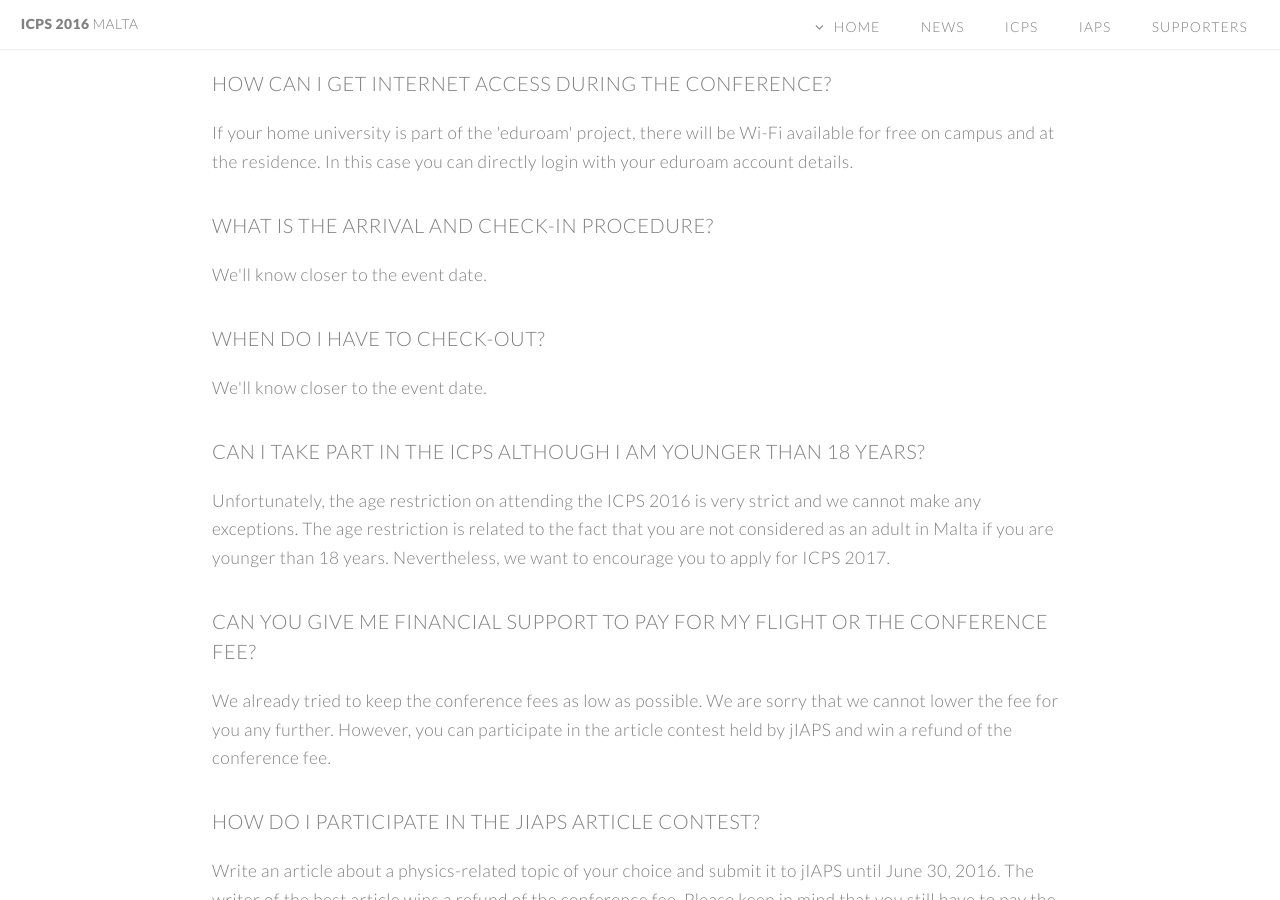
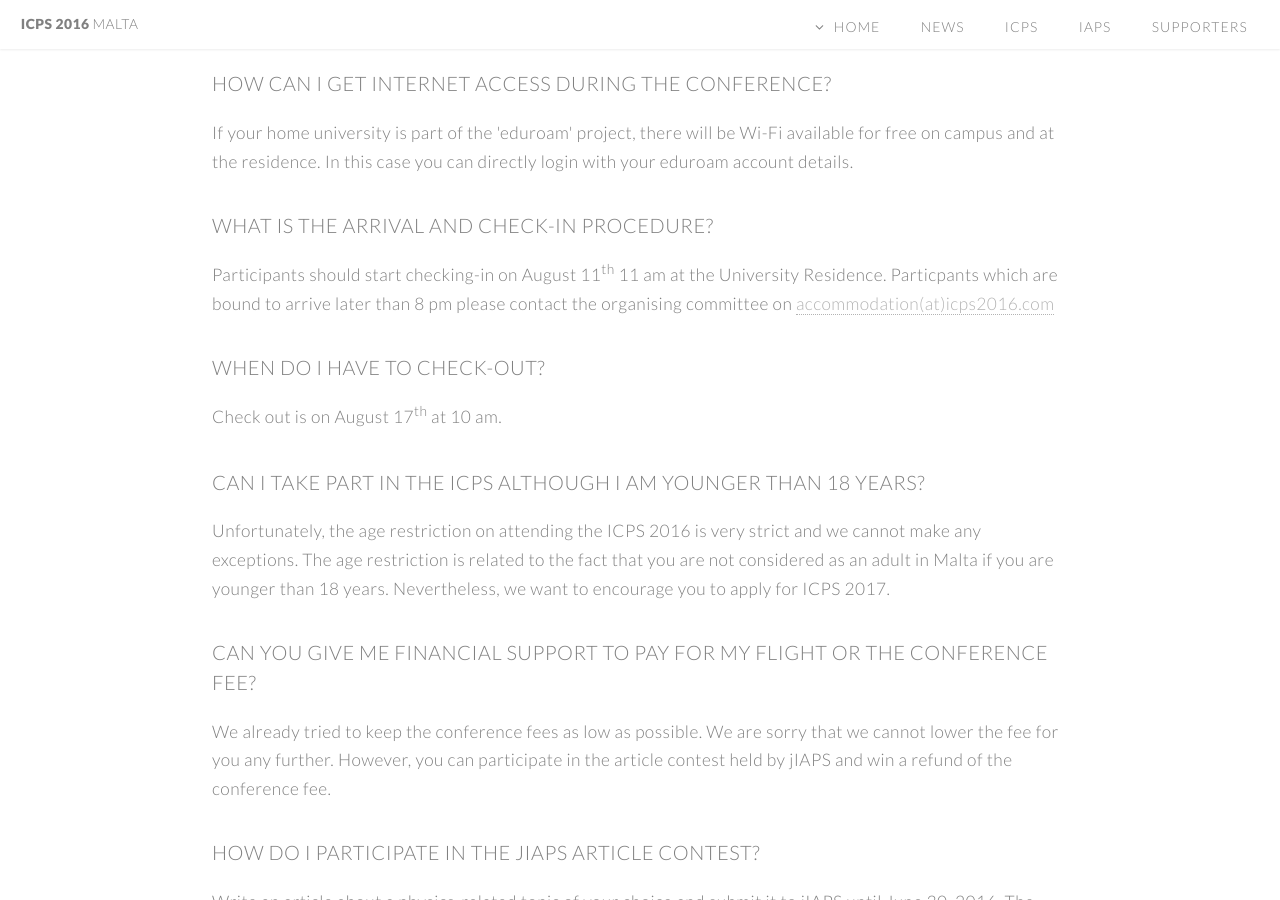
Before and after one commit to bread-on-toast/icps2016, a Jekyll site: the page built from faq.html, in a window 1280 px wide and 900 px high, scrolled down 2099 px. Built offline with Jekyll 4.4.1, drawn with Linux system fonts in a browser that asks for light colours.

Commit message:
updated FAQ
- updated check in and check out times

```diff
--- a/faq.html
+++ b/faq.html
@@ -72,12 +72,12 @@ title: Frquently Asked Questions
             <header>
                 <h3>What is the Arrival and Check-In procedure?</h3>
             </header>
-            <p>We'll know closer to the event date.</p>
+            <p>Participants should start checking-in on August 11<sup>th</sup> 11 am at the University Residence. Particpants which are bound to arrive later than 8 pm please contact the organising committee on <a href="mailto:accommodation@icps2016.com">accommodation(at)icps2016.com</a> </p>
 
             <header>
                 <h3>When do I have to Check-Out?</h3>
             </header>
-            <p>We'll know closer to the event date.</p>
+            <p>Check out is on August 17<sup>th</sup> at 10 am.</p>
 
             <header>
                 <h3>Can I take part in the ICPS although I am younger than 18 years?</h3>
```
